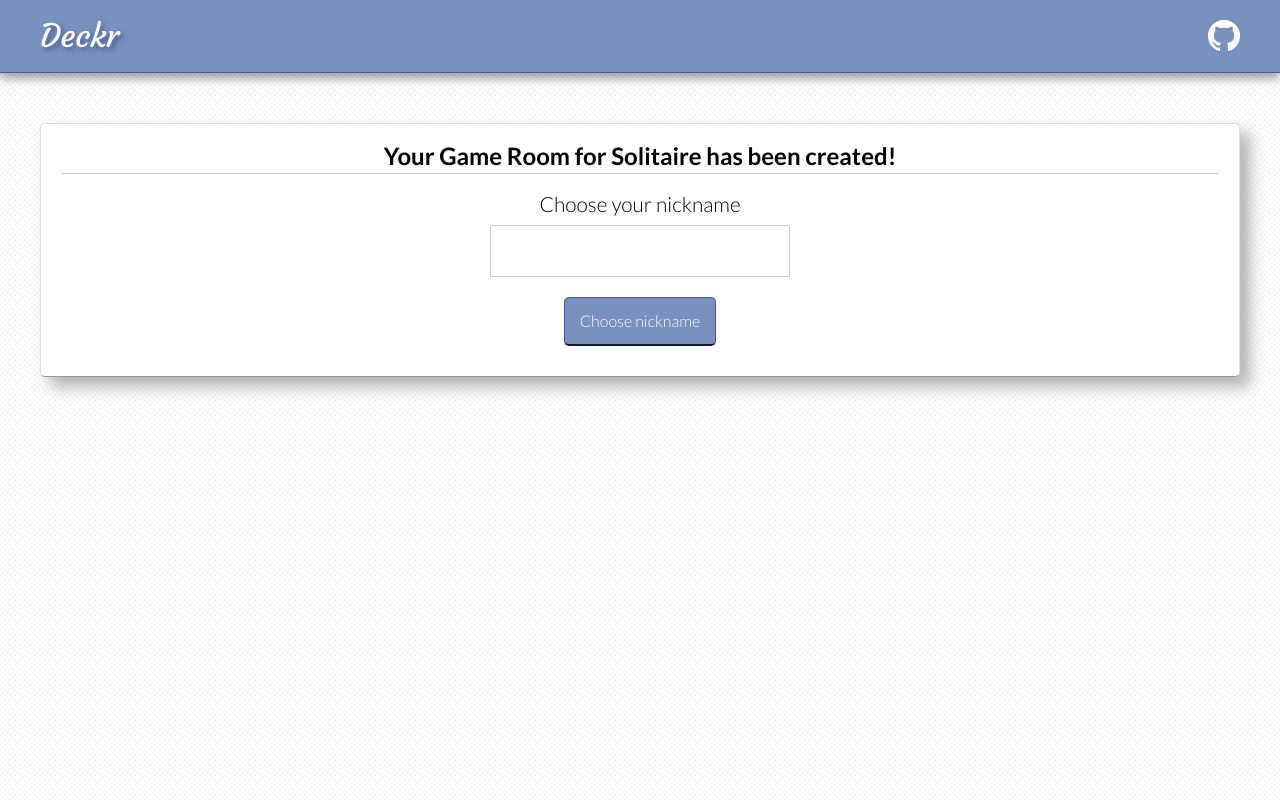
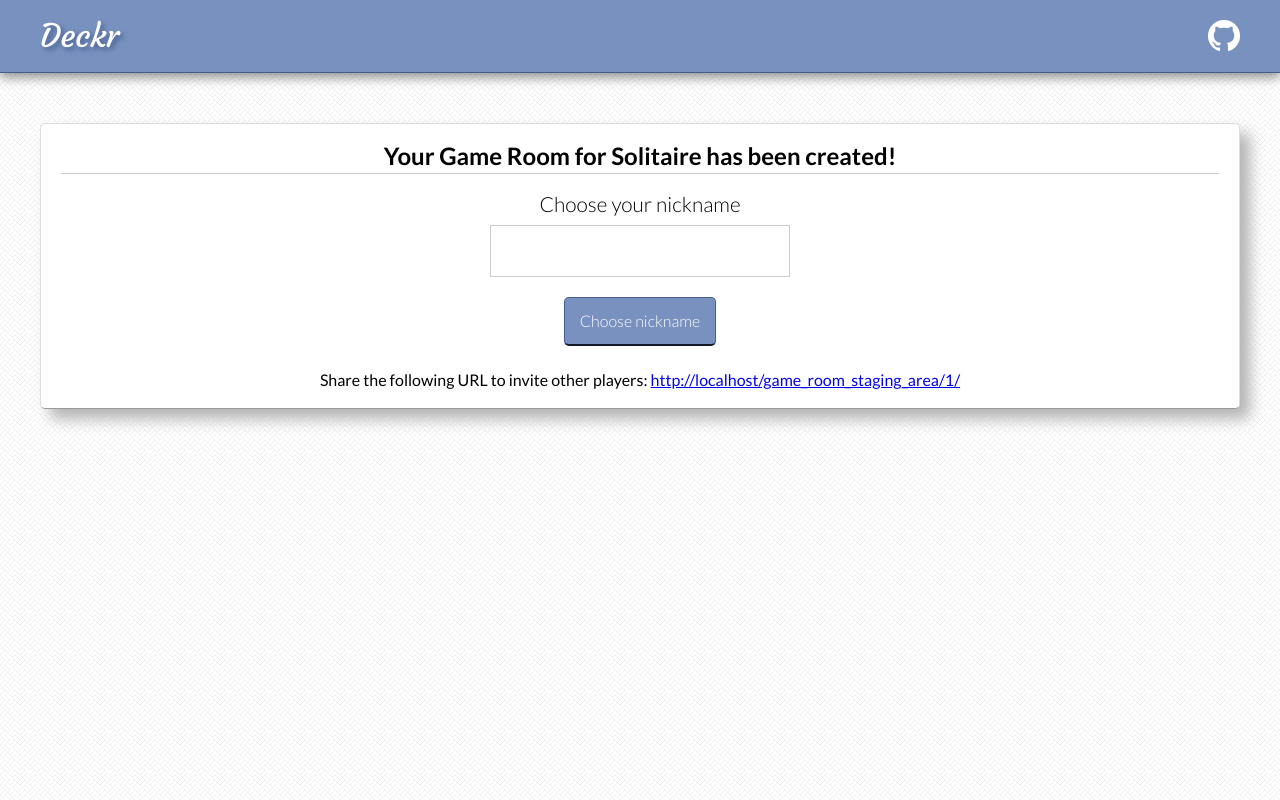
Before and after one commit to courageousillumination/deckr, a Django app: page /game_room_staging_area/1/ in a window 1280 px wide. Run offline with Django 3.2, Linux system fonts and the light colour scheme; data comes from the database, SQL or seed files in the repository; tables that the repository leaves empty hold one stand-in row (values such as "Sample post"); some libraries are stand-ins or nearby versions; some web fonts are replaced.

Commit message:
Things are getting pretty.

```diff
--- a/webapp/deckr/forms.py
+++ b/webapp/deckr/forms.py
@@ -13,7 +13,9 @@ class CreateGameRoomForm(forms.Form):
     A simple form that can be used to create a game room.
     """
 
-    game_id = forms.ModelChoiceField(queryset=GameDefinition.objects.all())
+    game_id = forms.ModelChoiceField(
+        queryset=GameDefinition.objects.all(),
+        label='Game')
 
 
 class PlayerForm(forms.ModelForm):
--- a/webapp/deckr/static/deckr/index.css
+++ b/webapp/deckr/static/deckr/index.css
@@ -60,27 +60,26 @@ body {
   font-family: "Lato", Helvetica, San-Serif;
   background-color: #eee;
   background-image: url("images/cream_pixels.png");
-  padding-bottom: 20px;
 }
 
-/* line 17, scss/index.scss */
+/* line 16, scss/index.scss */
 h1 {
   font-weight: 300;
   font-size: 1.5em;
   margin-bottom: 10px;
 }
-/* line 22, scss/index.scss */
+/* line 21, scss/index.scss */
 h1.bold {
   font-weight: bold;
 }
 
-/* line 27, scss/index.scss */
+/* line 26, scss/index.scss */
 h2 {
   font-weight: 300;
   font-size: 1.3em;
 }
 
-/* line 32, scss/index.scss */
+/* line 31, scss/index.scss */
 input[type="text"] {
   font-family: "Courgette";
   font-size: 1.5em;
@@ -88,7 +87,7 @@ input[type="text"] {
   margin: 10px;
   border: 1px solid #ccc;
 }
-/* line 39, scss/index.scss */
+/* line 38, scss/index.scss */
 input[type="text"]:focus {
   outline: none;
   border: 1px solid #7991bf;
@@ -97,7 +96,7 @@ input[type="text"]:focus {
   box-shadow: #becae0 0px 0px 5px;
 }
 
-/* line 50, scss/index.scss */
+/* line 49, scss/index.scss */
 #header {
   background-color: #7991bf;
   border-bottom: 1px solid #445d8e;
@@ -107,15 +106,14 @@ input[type="text"]:focus {
   -webkit-box-shadow: rgba(0, 0, 0, 0.4) 0px 5px 10px;
   box-shadow: rgba(0, 0, 0, 0.4) 0px 5px 10px;
 }
-/* line 57, scss/index.scss */
+/* line 56, scss/index.scss */
 #header #github {
   position: absolute;
   top: 20px;
   right: 40px;
 }
-/* line 63, scss/index.scss */
+/* line 62, scss/index.scss */
 #header #player-names {
-  padding: 5px;
   position: absolute;
   top: 53px;
   right: 50px;
@@ -126,15 +124,20 @@ input[type="text"]:focus {
   -webkit-box-shadow: rgba(0, 0, 0, 0.4) 0px 5px 10px;
   box-shadow: rgba(0, 0, 0, 0.4) 0px 5px 10px;
 }
+/* line 71, scss/index.scss */
+#header #player-names li {
+  padding: 5px;
+  border-bottom: 1px solid #adbbd8;
+}
 
-/* line 79, scss/index.scss */
+/* line 82, scss/index.scss */
 #wrapper {
   width: 1200px;
   margin: 0 auto;
   margin-top: 50px;
 }
 
-/* line 84, scss/index.scss */
+/* line 87, scss/index.scss */
 #content {
   background-color: #fff;
   padding: 20px;
@@ -147,26 +150,26 @@ input[type="text"]:focus {
   -webkit-border-radius: 5px;
   border-radius: 5px;
 }
-/* line 92, scss/index.scss */
+/* line 95, scss/index.scss */
 #content .header {
   padding-bottom: 5px;
   margin-bottom: 20px;
   border-bottom: 1px solid #ccc;
 }
 
-/* line 103, scss/index.scss */
+/* line 106, scss/index.scss */
 .logo {
   color: #000;
   font-family: "Courgette";
 }
-/* line 107, scss/index.scss */
+/* line 110, scss/index.scss */
 #header .logo {
   font-size: 2em;
   color: #fff;
   text-shadow: #445d8e 3px 3px 5px;
 }
 
-/* line 114, scss/index.scss */
+/* line 117, scss/index.scss */
 .big-btn {
   font-weight: 300;
   color: #fff;
@@ -186,13 +189,13 @@ input[type="text"]:focus {
 .big-btn div:hover {
   background-color: #4c699f;
 }
-/* line 116, scss/index.scss */
+/* line 119, scss/index.scss */
 .big-btn div {
   padding: 15px;
   margin: 10px 0;
 }
 
-/* line 122, scss/index.scss */
+/* line 125, scss/index.scss */
 .small-btn {
   font-weight: 300;
   color: #fff;
@@ -212,23 +215,23 @@ input[type="text"]:focus {
 .small-btn div:hover {
   background-color: #4c699f;
 }
-/* line 124, scss/index.scss */
+/* line 127, scss/index.scss */
 .small-btn div {
   padding: 5px 10px;
 }
 
-/* line 130, scss/index.scss */
+/* line 133, scss/index.scss */
 #player-info h2 {
   color: #fff;
   font-size: 1.0em;
   padding: 5px;
 }
-/* line 135, scss/index.scss */
+/* line 138, scss/index.scss */
 #player-info h2 span.name {
   margin-left: 5px;
   font-size: 1.2em;
 }
-/* line 141, scss/index.scss */
+/* line 144, scss/index.scss */
 #header #player-info {
   display: inline-block;
   margin-top: -10px;
@@ -236,26 +239,31 @@ input[type="text"]:focus {
   padding-right: 20px;
   border-right: 1px solid #5675af;
 }
-/* line 148, scss/index.scss */
+/* line 151, scss/index.scss */
 #header #player-info #player-names-btn {
   text-align: right;
   color: #becae0;
   padding: 5px;
   font-size: 1em;
 }
-/* line 154, scss/index.scss */
+/* line 157, scss/index.scss */
 #header #player-info #player-names-btn:hover {
   color: white;
   background-color: #8a9fc7;
   cursor: pointer;
 }
 
-/* line 167, scss/index.scss */
+/* line 170, scss/index.scss */
 .game-body {
   height: 100%;
 }
 
-/* line 171, scss/index.scss */
+/* line 174, scss/index.scss */
+.game-wrapper {
+  height: 100%;
+}
+
+/* line 178, scss/index.scss */
 #start-end-btns {
   display: inline-block;
   padding: 10px 20px;
@@ -265,22 +273,22 @@ input[type="text"]:focus {
   border-left: 1px solid #5675af;
 }
 
-/* line 180, scss/index.scss */
+/* line 187, scss/index.scss */
 #start-btn {
   color: #000;
   font-weight: 400;
 }
-/* line 183, scss/index.scss */
+/* line 190, scss/index.scss */
 #start-btn div {
   background-color: #becae0;
 }
-/* line 185, scss/index.scss */
+/* line 192, scss/index.scss */
 #start-btn div:hover {
   color: #fff;
   background-color: #445d8e;
 }
 
-/* line 192, scss/index.scss */
+/* line 199, scss/index.scss */
 .card.selected {
   margin-left: 3px;
   margin-top: 3px;
@@ -290,12 +298,12 @@ input[type="text"]:focus {
   box-shadow: 0px 0px 5px yellow;
 }
 
-/* line 204, scss/index.scss */
+/* line 211, scss/index.scss */
 .center {
   text-align: center;
 }
 
-/* line 208, scss/index.scss */
+/* line 215, scss/index.scss */
 .right {
   float: right;
 }
--- a/webapp/deckr/static/deckr/js/game-utils.js
+++ b/webapp/deckr/static/deckr/js/game-utils.js
@@ -1,4 +1,8 @@
 // game-utils.js
+
+function hoverInfo() {
+    return;
+}
 
 function unselectAll() {
     /* Unselects everything that is selected. */
--- a/webapp/deckr/static/deckr/scss/index.scss
+++ b/webapp/deckr/static/deckr/scss/index.scss
@@ -11,7 +11,6 @@ body {
     font-family: $text-font;
     background-color: $background-color;
     background-image: $background-image;
-    padding-bottom: 20px;
 }
 
 h1 {
@@ -61,7 +60,6 @@ input[type="text"] {
     }
 
     #player-names {
-        padding: 5px;
         position: absolute;
         top: 53px;
         right: 50px;
@@ -69,6 +67,11 @@ input[type="text"] {
         font-size: 0.8em;
         background-color: lighten($deckr, 30%);
         @include box-shadow(rgba(0,0,0,0.4) 0px 5px 10px);
+
+        li {
+            padding: 5px;
+            border-bottom: 1px solid lighten($deckr, 15%);
+        }
     }
 }
 
@@ -168,6 +171,10 @@ input[type="text"] {
     height: 100%;
 }
 
+.game-wrapper {
+    height: 100%;
+}
+
 #start-end-btns {
     display: inline-block;
     padding: 10px 20px;
--- a/webapp/deckr/templates/deckr/game_room.html
+++ b/webapp/deckr/templates/deckr/game_room.html
@@ -18,7 +18,7 @@
 <div class="right" style="position:relative;">
 <div id="player-info">
     <h2>Hello <span class="logo name">{{ player.nickname }}</span></h2>
-    <div id="player-names-btn">Players ({{ game.player_set.all|length }})</div>
+    <div id="player-names-btn">Players (<span id="n-players">{{ game.player_set.all|length }}</span>)</div>
 </div>
 <ul id="player-names" style="display: none;">
   {% for name in game.player_set.all %}
--- a/webapp/deckr/templates/deckr/game_room_staging_area.html
+++ b/webapp/deckr/templates/deckr/game_room_staging_area.html
@@ -1,8 +1,8 @@
 {% extends "deckr/deckr.html" %}
-{% block title %}Deckr | Game room for {{ game_room.game_definition.name }}{% endblock %}
+{% block title %}Deckr | Game room for {{ game_room.game_definition }}{% endblock %}
 {% block content %}
 <div class="center">
-    <h1 class="header bold">Your Game Room for {{ game_room.game_definition.name }} has been created!</h1>
+    <h1 class="header bold">Your Game Room for {{ game_room.game_definition }} has been created!</h1>
 
     <ul id="player-names">
       {% for name in game.player_set.all %}
@@ -16,5 +16,12 @@
         {{ form.as_p }}
         <a href="#" id="submit" class="big-btn"><div>Choose nickname</div></a>
     </form>
+
+    <br />
+    Share the following URL to invite other players: <a id="game-room-url"></a>
+    <script type="text/javascript">
+        $("#game-room-url").attr('href', document.URL);
+        $("#game-room-url").html(document.URL);
+    </script>
 </div>
 {% endblock %}
--- a/webapp/game_defs/solitaire/game.css
+++ b/webapp/game_defs/solitaire/game.css
@@ -4,6 +4,7 @@
 
 .layout {
     padding: 50px;
+    padding-bottom: 0px;
     margin: 0 auto;
     width: 855px;
 }
@@ -48,5 +49,4 @@
 .row {
     clear: both;
     width: 100%;
-    overflow: hidden;
 }
```
Also changed, not shown: webapp/deckr/static/deckr/js/sockets.js (+5 -2 lines), webapp/game_defs/dominion/game.css (added), webapp/game_defs/dominion/game.js (added), webapp/game_defs/hearts/game.css (added), webapp/game_defs/hearts/game.js (added), webapp/game_defs/testgame/game.css (added), webapp/game_defs/testgame/game.js (added).
